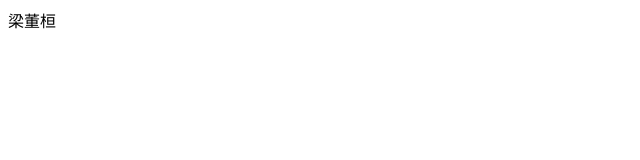
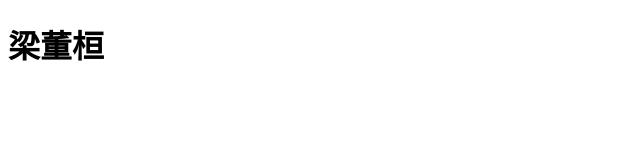
Before and after one commit to liangdonghuan/lring, a plain HTML site: page index.html in a window 1280 px wide. Shown: the whole page, without its empty margins (0-640 px from the left). Drawn offline with Linux system fonts and the light colour scheme.

Commit message:
index.html

```diff
--- a/index.html
+++ b/index.html
@@ -4,6 +4,6 @@
 	<title>微博</title>
 </head>
 <body>
-<h>梁董桓</h>
+<h1>梁董桓</h1>
 </body>
 </html>
```
